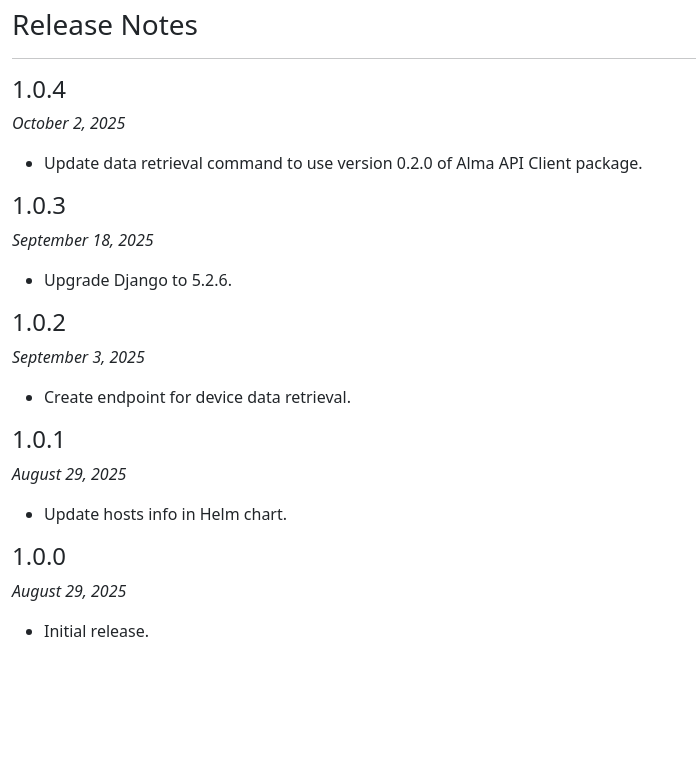
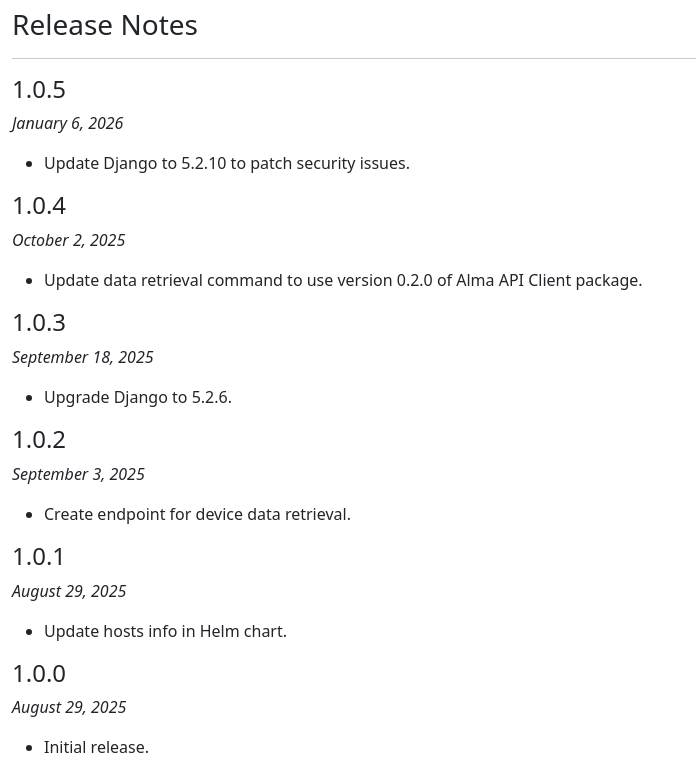
Before and after one commit to UCLALibrary/clicc-devices, a Django app: page /release_notes/ in a window 1280 px wide. Shown: the part 56-831 px from the top of the page, without its empty margins (0-696 px from the left). Before the commit the page ends 693 px from the top, so only its background shows below. Run offline with Django 5.2, Linux system fonts and the light colour scheme; some libraries are stand-ins or nearby versions.

Commit message:
SYS-2127: Update Django to 5.2.10 to patch security issues (#11)
- Bump version in Helm chart values
- Add release note

```diff
--- a/charts/prod-cliccdevices-values.yaml
+++ b/charts/prod-cliccdevices-values.yaml
@@ -6,7 +6,7 @@
 
 image:
   repository: uclalibrary/clicc-devices
-  tag: v1.0.4
+  tag: v1.0.5
   pullPolicy: Always
 
 nameOverride: ""
--- a/clicc_devices/templates/release_notes.html
+++ b/clicc_devices/templates/release_notes.html
@@ -3,6 +3,12 @@
 {% block content %}
 <h3>Release Notes</h3>
 <hr/>
+
+<h4>1.0.5</h4>
+<p><i>January 6, 2026</i></p>
+<ul>
+    <li>Update Django to 5.2.10 to patch security issues.</li>
+</ul>
 
 <h4>1.0.4</h4>
 <p><i>October 2, 2025</i></p>
--- a/requirements.txt
+++ b/requirements.txt
@@ -1,5 +1,5 @@
 # Standard packages used by all of our Django applications.
-Django==5.2.6
+Django==5.2.10
 django-bootstrap5==25.1
 psycopg==3.2.9
 gunicorn==23.0.0
```
